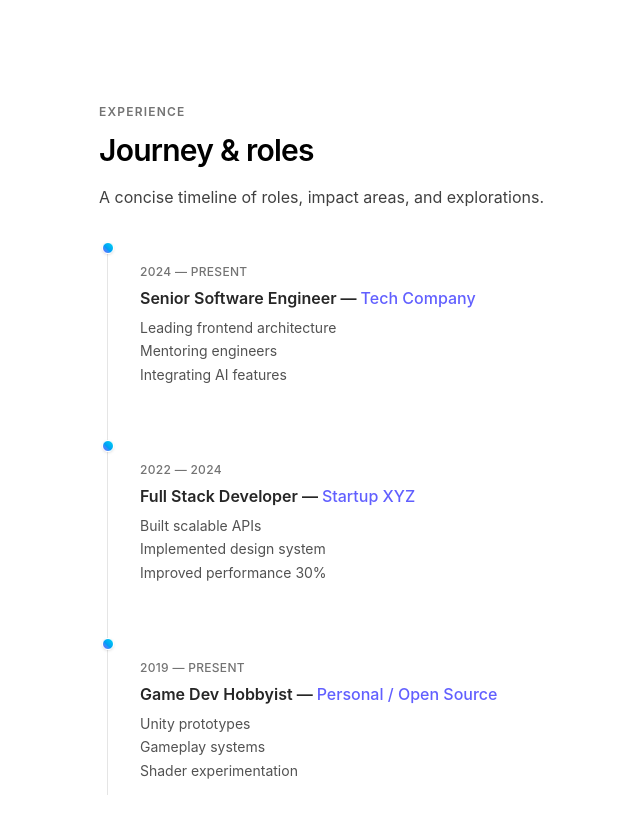
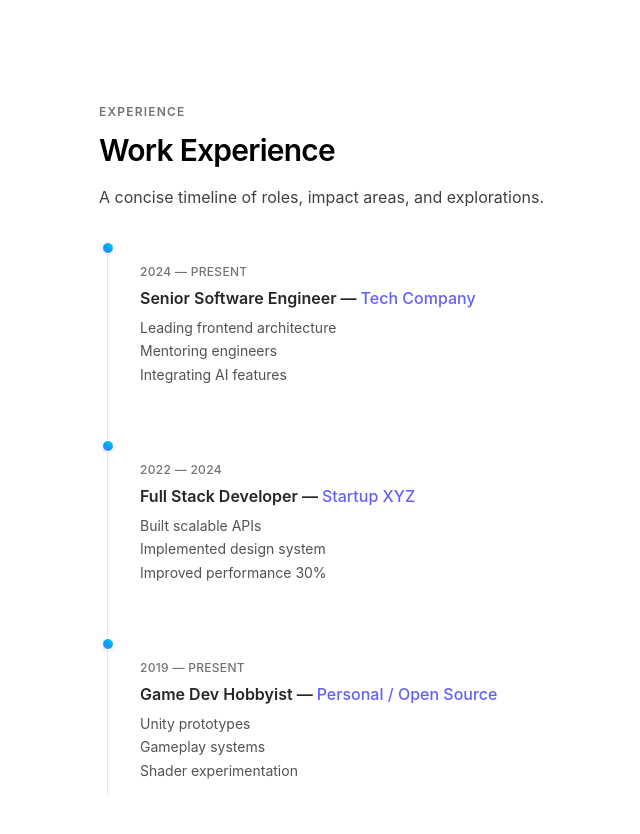
Before and after one commit to OmniAshley/portfolio-starter-kit, a Next.js app: page / in a window 1280 px wide. Shown: the part 1660-2494 px from the top of the page, without its empty margins (253-893 px from the left). Built offline with nearby package versions, Linux system fonts and the light colour scheme.

Commit message:
refactor: rephrased experience section to "Work Experience"

```diff
--- a/app/page.tsx
+++ b/app/page.tsx
@@ -86,7 +86,7 @@ export default function Page() {
       <Section
         id="experience"
         eyebrow="Experience"
-        title="Journey & roles"
+        title="Work Experience"
         description="A concise timeline of roles, impact areas, and explorations."
       >
         <Timeline />
```
